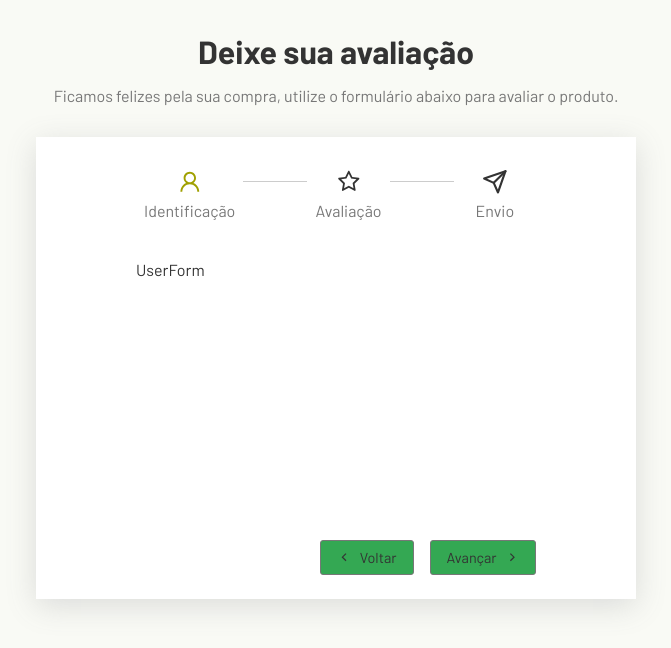
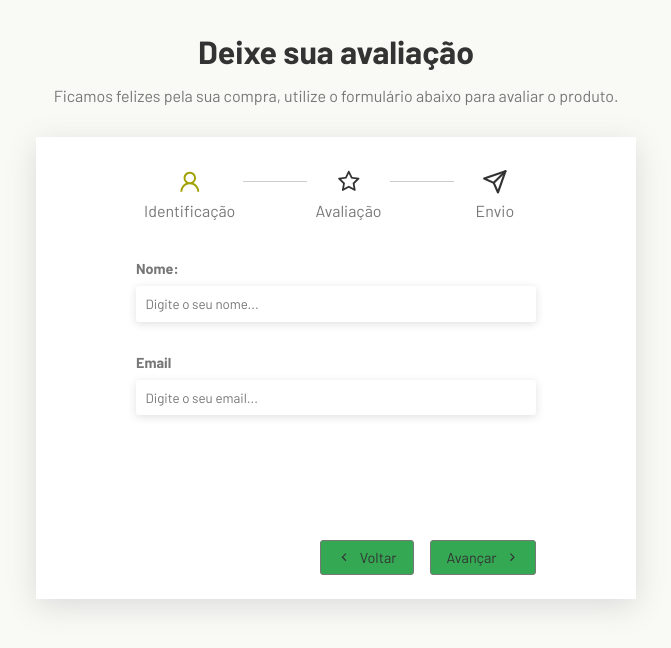
Before and after one commit to patricklohn/multistep-form-react-ts, a React (Vite) app: page / in a window 1280 px wide. Shown: the top 648 px of the page, without its empty margins (304-975 px from the left). Built offline with nearby package versions, Linux system fonts and the light colour scheme.

Commit message:
Criando form e permanencia de dados

```diff
--- a/src/App.tsx
+++ b/src/App.tsx
@@ -15,10 +15,30 @@ import {useForm} from "./hooks/useForm";
 //Css
 import './App.css'
 
+type FormFields = {
+  name: string,
+  email: string,
+  review: string,
+  comment: string,
+}
+
+const formtemplate: FormFields = {
+  name: "",
+  email: "",
+  review: "",
+  comment: "",
+}
+
 function App() {
+  const [data, setData] = useState(formtemplate)
+  const updateFieldHandler = (key: string, value: string) =>{
+    setData((prev) => {
+      return {...prev, [key]: value}
+    })
+  }
 
   const formComponents = [
-    <UserForm/>,
+    <UserForm data={data} updateFieldHandler={updateFieldHandler}/>,
     <ReviewForm/>,
     <Thanks/>
   ]
--- a/src/components/UserForm.tsx
+++ b/src/components/UserForm.tsx
@@ -1,9 +1,28 @@
 import React from 'react'
 
+type UserProps = {
+  data:{
+    name: string,
+    email: string
+  };
+  updateFieldHandler: (key: string, value: string) => void;
 
-const UserForm = () => {
+}
+
+
+
+const UserForm = ({data, updateFieldHandler}:UserProps) => {
   return (
-    <div>UserForm</div>
+    <div>
+      <div className="form-control">
+        <label htmlFor="name">Nome:</label>
+        <input type="text" name='name' id='name' placeholder='Digite o seu nome...' required value={data.name || ""} onChange={(e) => updateFieldHandler("name", e.target.value)}/>
+      </div>
+      <div className="form-control">
+        <label htmlFor="email">Email</label>
+        <input type="email" name='email' id='email' placeholder='Digite o seu email...' required value={data.email || ""} onChange={(e) => updateFieldHandler("email", e.target.value)}/>
+      </div>
+    </div>
   )
 }
 
```
